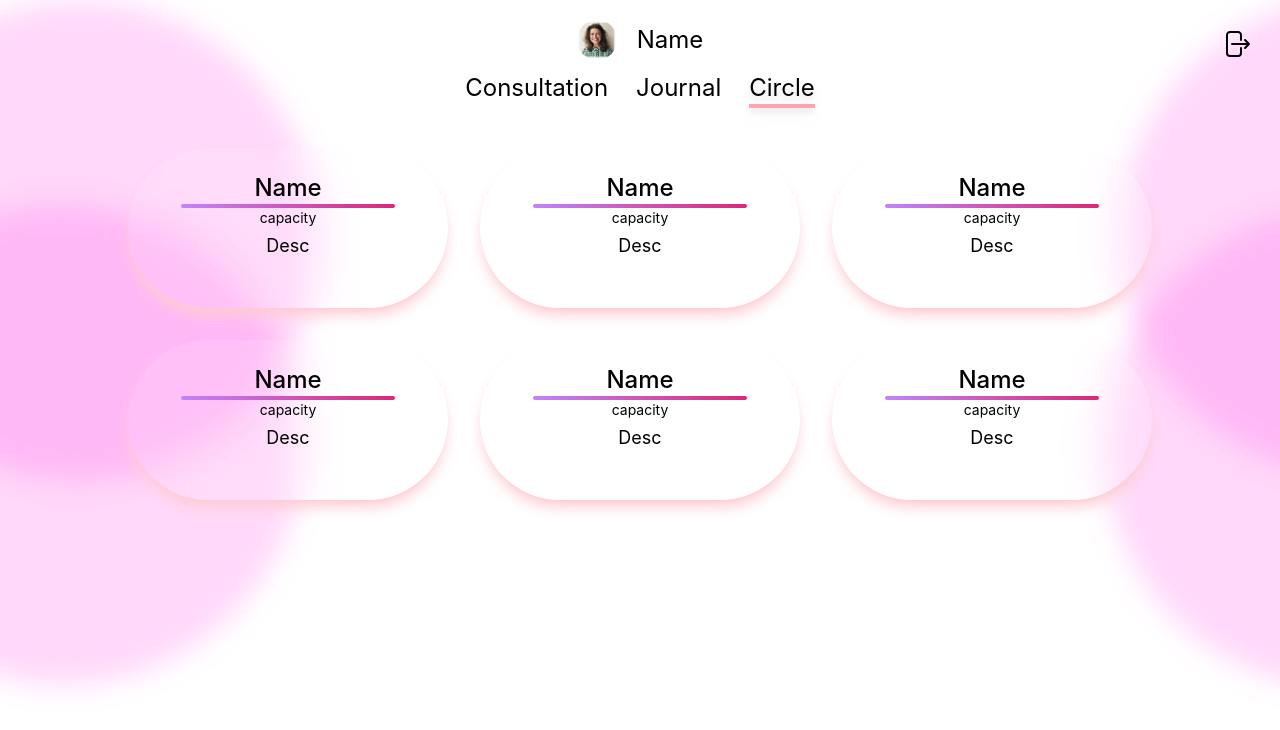
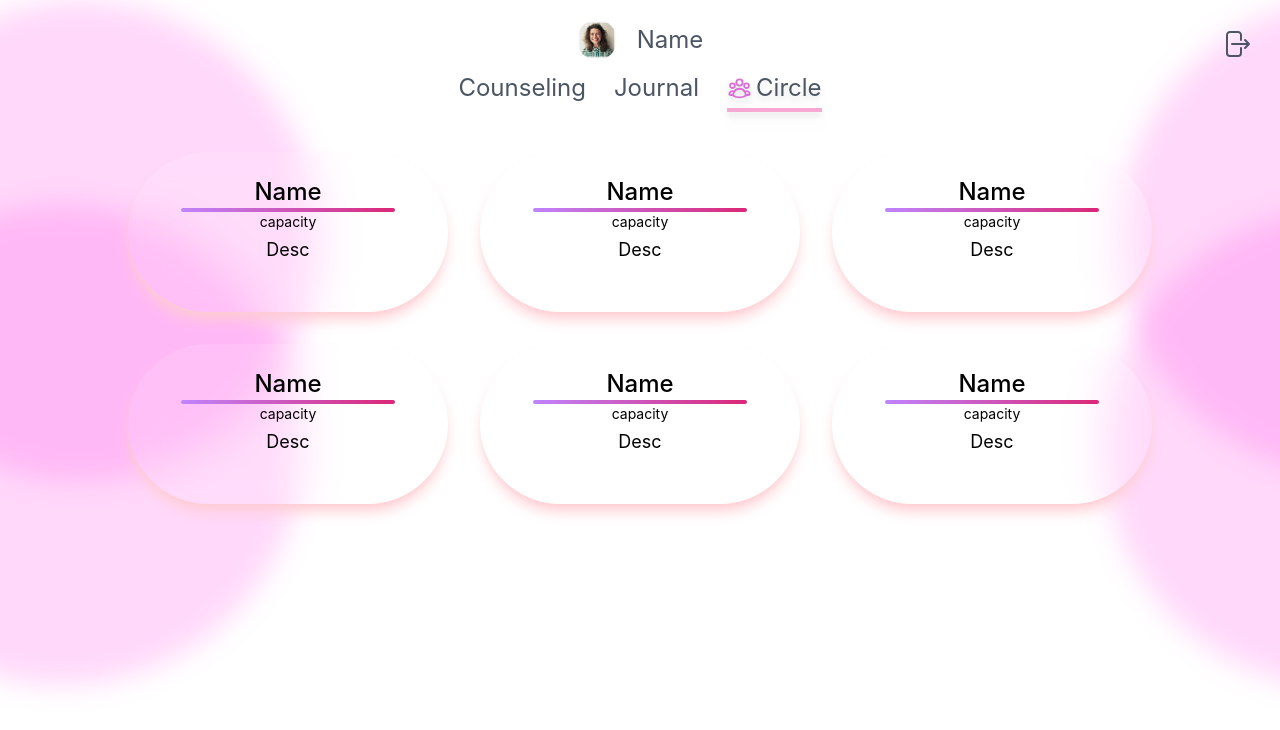
Before and after one commit to Hasyim-Kai/Healme-College-Final-Project, a Next.js app: page /user/circle in a window 1280 px wide. Shown: the top 730 px of the page. Built offline with nearby package versions, Linux system fonts and the light colour scheme.

Commit message:
edit "Consultation" to "Counseling"

```diff
--- a/infrastructure/services/firebase/Schedule.ts
+++ b/infrastructure/services/firebase/Schedule.ts
@@ -0,0 +1 @@
+export const fetchSchedule = () => console.log(`fetch`)
--- a/infrastructure/services/firebase/index.ts
+++ b/infrastructure/services/firebase/index.ts
@@ -0,0 +1 @@
+export const fetchSchedule = () => console.log(`fetch`)
--- a/presentation/components/features/auth/Form.tsx
+++ b/presentation/components/features/auth/Form.tsx
@@ -11,7 +11,7 @@ export default function Form() {
   function handleSubmit(e: any) {
     e.preventDefault()
     console.log(e.target)
-    router.push('/user/dashboard')
+    router.push('/user/counseling')
   }
 
 
--- a/presentation/components/features/dashboard/UserNavbar.tsx
+++ b/presentation/components/features/dashboard/UserNavbar.tsx
@@ -6,12 +6,12 @@ import LogoutBtn from './LogoutBtn';
 export default function UserNavbar() {
   const router = useRouter()
 
-  const navStyle = 'border-b-4 border-rose-300 drop-shadow-lg';
-  const navStyleDashboard = router.pathname === '/user/dashboard' ? navStyle : '';
-  const navStyleJournal = router.pathname === '/user/journal' ? navStyle : '';
-  const navStyleCircle = router.pathname === '/user/circle' ? navStyle : '';
+  const navStyle = 'pb-1 border-b-4 border-pink-300 drop-shadow-lg flex item-center gap-1';
+  const navStyleCounseling = router.pathname.includes(`counseling`) ? navStyle : ''
+  const navStyleJournal = router.pathname.includes(`journal`) ? navStyle : ''
+  const navStyleCircle = router.pathname.includes(`circle`) ? navStyle : ''
 
-  return <header className='flex flex-col items-center'>
+  return <header className='flex flex-col items-center text-gray-600'>
     <section className='flex gap-5 text-2xl items-center mt-5 mb-3'>
       <div className='relative w-10 h-10 rounded-full overflow-hidden'>
         <Image alt="Profile Photo" src='/smile1.png' layout='fill' objectFit='fill' />
@@ -23,9 +23,18 @@ export default function UserNavbar() {
     </section>
 
     <nav className='flex gap-7 text-2xl'>
-      <Link href="/user/dashboard"><a className={navStyleDashboard}>Consultation</a></Link>
-      <Link href="/user/journal"><a className={navStyleJournal}>Journal</a></Link>
-      <Link href="/user/circle"><a className={navStyleCircle}>Circle</a></Link>
+      <Link href="/user/counseling"><a className={navStyleCounseling}>
+        {navStyleCounseling && <Image src="/icons/chat.svg" alt="Book Icons" width={25} height={25} />}
+        Counseling
+      </a></Link>
+      <Link href="/user/journal"><a className={navStyleJournal}>
+        {navStyleJournal && <Image src="/icons/orchid-book.svg" alt="Book Icons" width={25} height={25} />}
+        Journal
+      </a></Link>
+      <Link href="/user/circle"><a className={navStyleCircle}>
+        {navStyleCircle && <Image src="/icons/people.svg" alt="Book Icons" width={25} height={25} />}
+        Circle
+      </a></Link>
     </nav>
   </header>
 }
--- a/presentation/components/features/landing-page/Features.tsx
+++ b/presentation/components/features/landing-page/Features.tsx
@@ -11,7 +11,7 @@ export default function Features() {
                 <Image className='shadow-2xl' src="/consultation.png" alt="consultation" width={400} height={400} />
             </div>
             <div className='max-w-xs'>
-                <p className={`text-5xl font-semibold ${pinkGradientText}`}>Consultation</p>
+                <p className={`text-5xl font-semibold ${pinkGradientText}`}>Counseling</p>
                 <p className={`my-5 text-gray-600`}>Choose the Consultation Schedule with the Professional that fits your time</p>
                 <div className={`w-36 h-1 rounded-lg ${pinkGradientBg}`}></div>
             </div>
```
